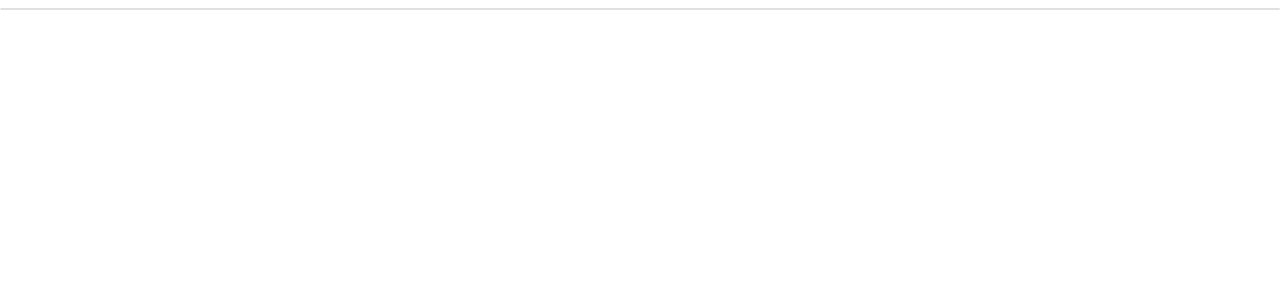
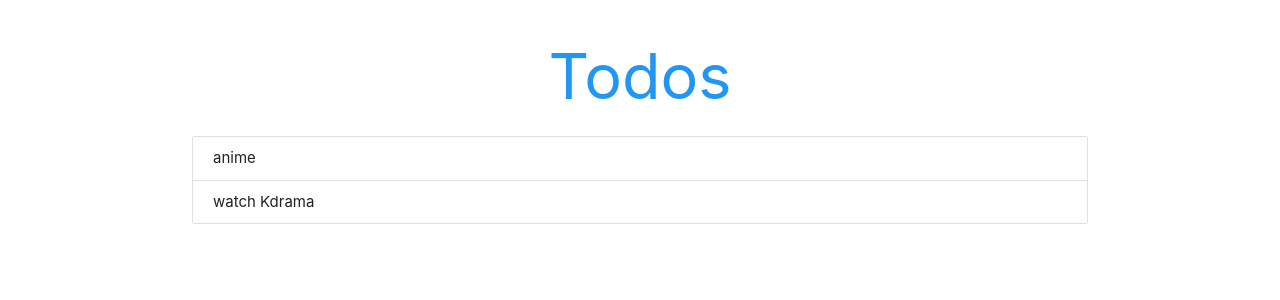
Before and after one commit to Jomarcel/todos-react, a React (Create React App) app: page / in a window 1280 px wide. Shown: the top 300 px of the page. Built offline with nearby package versions, Linux system fonts and the light colour scheme.

Commit message:
added todos content with materialise css

```diff
--- a/src/App.js
+++ b/src/App.js
@@ -1,4 +1,4 @@
-import Todos  from './Todos'
+import Todos  from './components/Todos'
 import React, { Component } from 'react'
 
 
@@ -6,14 +6,15 @@ import React, { Component } from 'react'
 class App extends Component {
   state = {
     todos: [
-      {id: 1, content: 'anime'},
-      {id: 1, content: 'watch Kdrama'}
+      {key: 1, content: 'anime'},
+      {key: 1, content: 'watch Kdrama'}
     ]
    }
   render() {
     return (
-      <div>
-        <Todos></Todos>
+      <div className = 'todos-app container'>
+        <h1 className="center blue-text">Todos</h1>
+        <Todos todos = {this.state.todos}></Todos>
       </div>
     );
   }
--- a/src/Todos.js
+++ /dev/null
@@ -1,13 +0,0 @@
-import React from 'react'
-
-const Todos = () => {
-  return (
-    <div className="todos collection">
-
-
-    </div>
-
-  )
-}
-
-export default Todos
--- /dev/null
+++ b/src/components/Todos.js
@@ -0,0 +1,23 @@
+import React from 'react'
+
+const Todos = ({todos}) => {
+  const todolist = todos.length? (
+    todos.map(todo => {
+      return(
+        <div className="collection-item" key = {todo.key}>
+          <span>{todo.content}</span>
+        </div>
+      )
+    })
+  ) : (
+    <p className="center">You have no todos left</p>
+  )
+  return (
+    <div className="todos collection">
+      {todolist}
+    </div>
+
+  )
+}
+
+export default Todos
```
